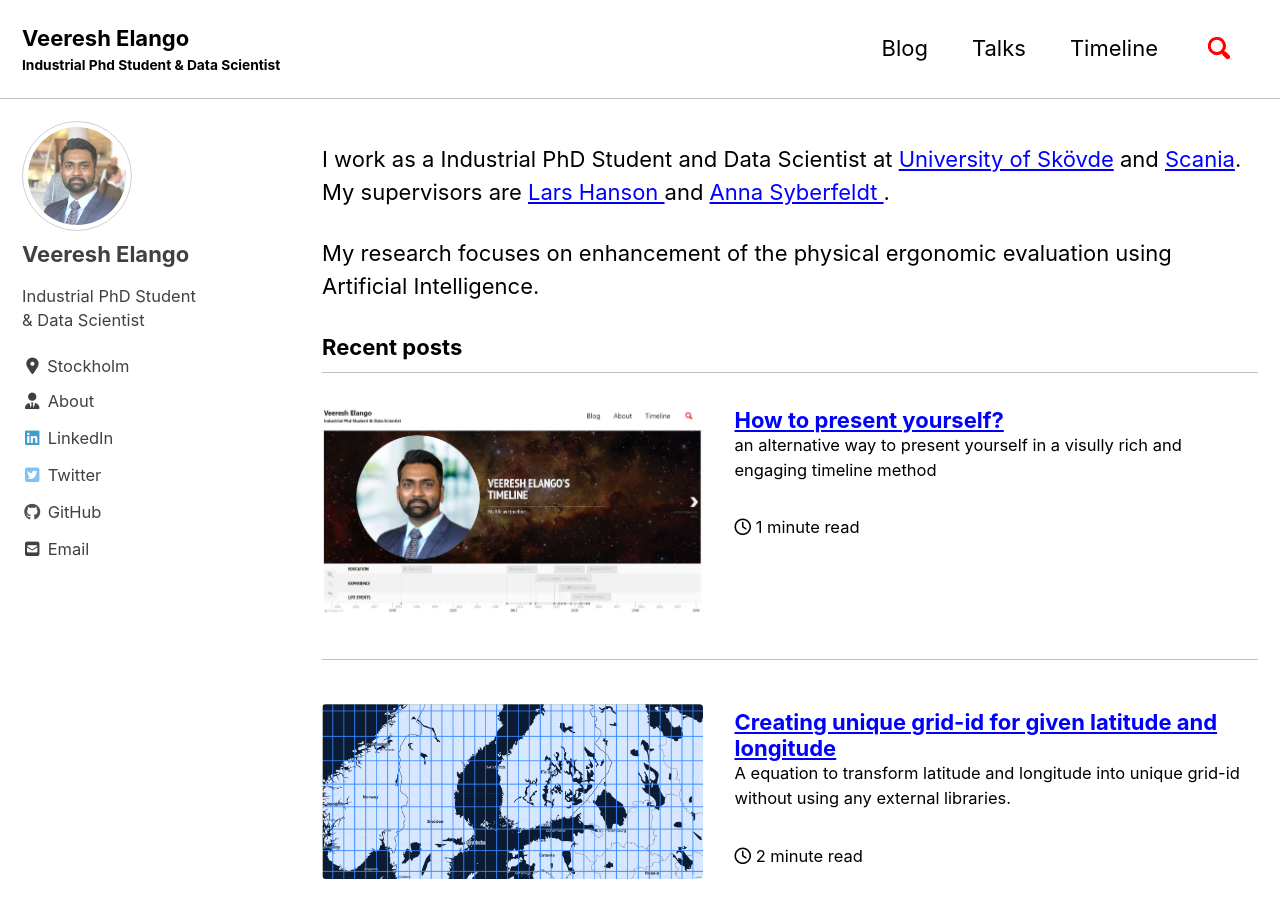
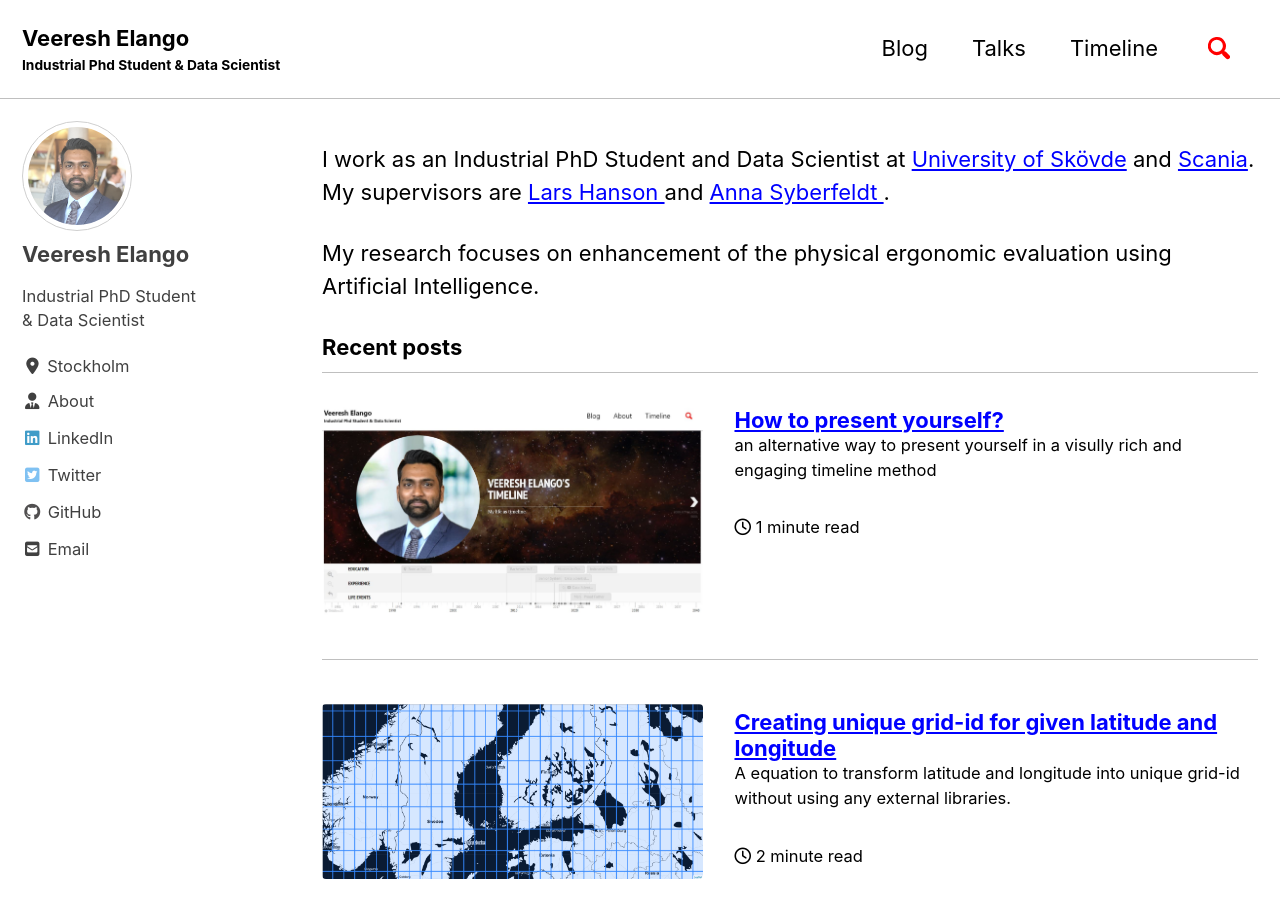
Before and after one commit to VeereshElango/veereshelango.github.io, a Jekyll site: the page built from index.html, in a window 1280 px wide and 900 px high. Built offline with Jekyll 4.4.1, drawn with Linux system fonts in a browser that asks for light colours; cached includes are drawn as plain includes; nearby versions of some CDN libraries; the list of posts is cut into pages by our own code.

Commit message:
grammar update

```diff
--- a/_layouts/home.html
+++ b/_layouts/home.html
@@ -8,7 +8,7 @@ layout: archive
 <!--   <img src="/assets/images/PhD_Work_Distribution300.jpg"
   style="display: block; width:50%; margin-block-start: 1em; margin-block-end: 1em; margin-inline-start: 0px; margin-inline-end: 0px;" class="align-right"/>
  -->
-<p class="text-left">I work as a Industrial PhD Student and Data Scientist at <a href="https://www.his.se/en">University of Skövde</a> and <a href="https://www.scania.com/">Scania</a>. My supervisors are <a href="https://www.his.se/en/about-us/staff/lars.hanson/"> Lars Hanson </a> and <a href="https://www.his.se/en/about-us/staff/anna.syberfeldt/">Anna Syberfeldt </a>. </p>
+<p class="text-left">I work as an Industrial PhD Student and Data Scientist at <a href="https://www.his.se/en">University of Skövde</a> and <a href="https://www.scania.com/">Scania</a>. My supervisors are <a href="https://www.his.se/en/about-us/staff/lars.hanson/"> Lars Hanson </a> and <a href="https://www.his.se/en/about-us/staff/anna.syberfeldt/">Anna Syberfeldt </a>. </p>
 <p class="text-left">My research focuses on enhancement of the physical ergonomic evaluation using Artificial Intelligence. </p>
 
 <h3 class="archive__subtitle">{{ site.data.ui-text[site.locale].recent_posts | default: "Recent Posts" }}</h3>
```
